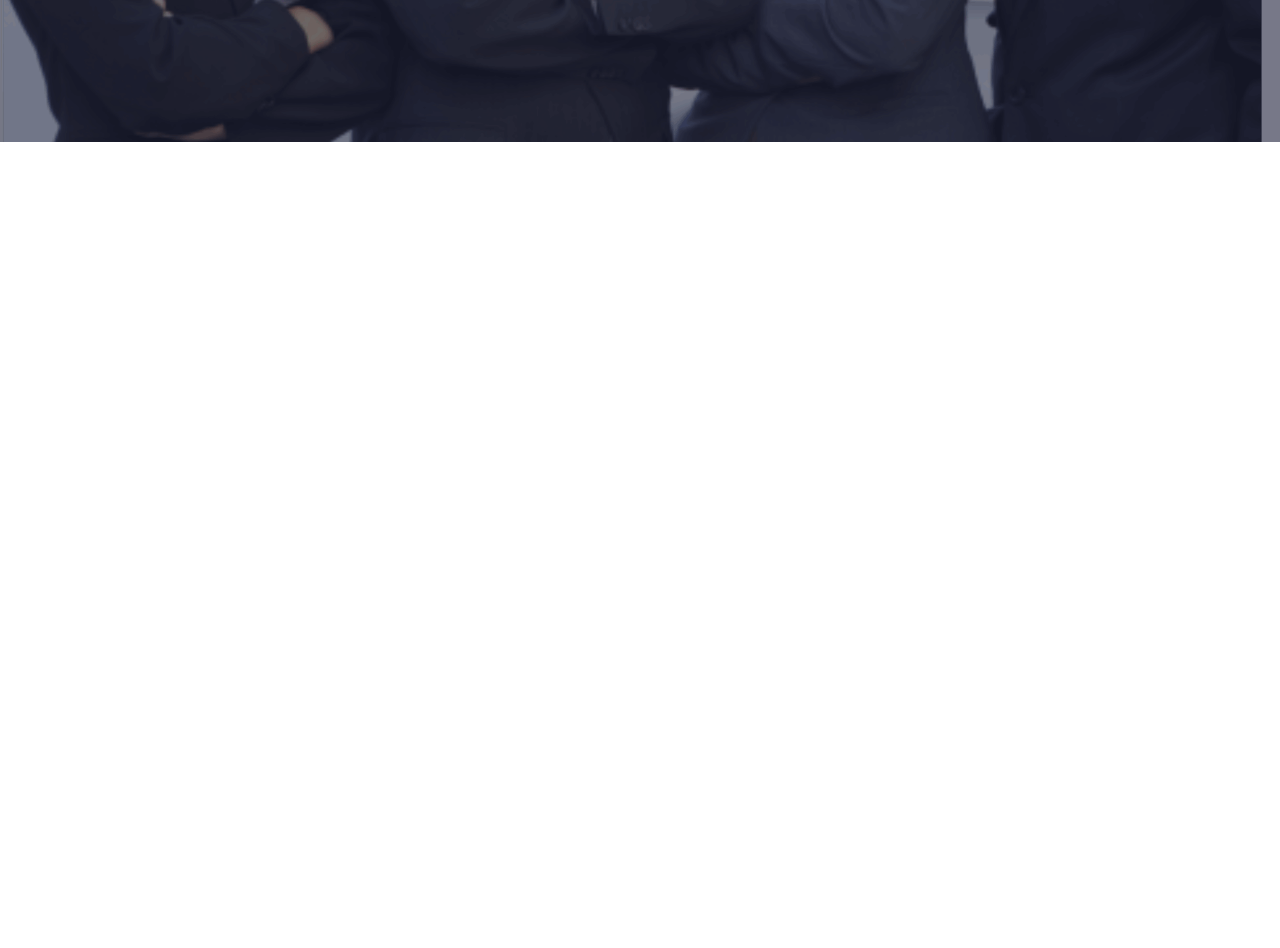
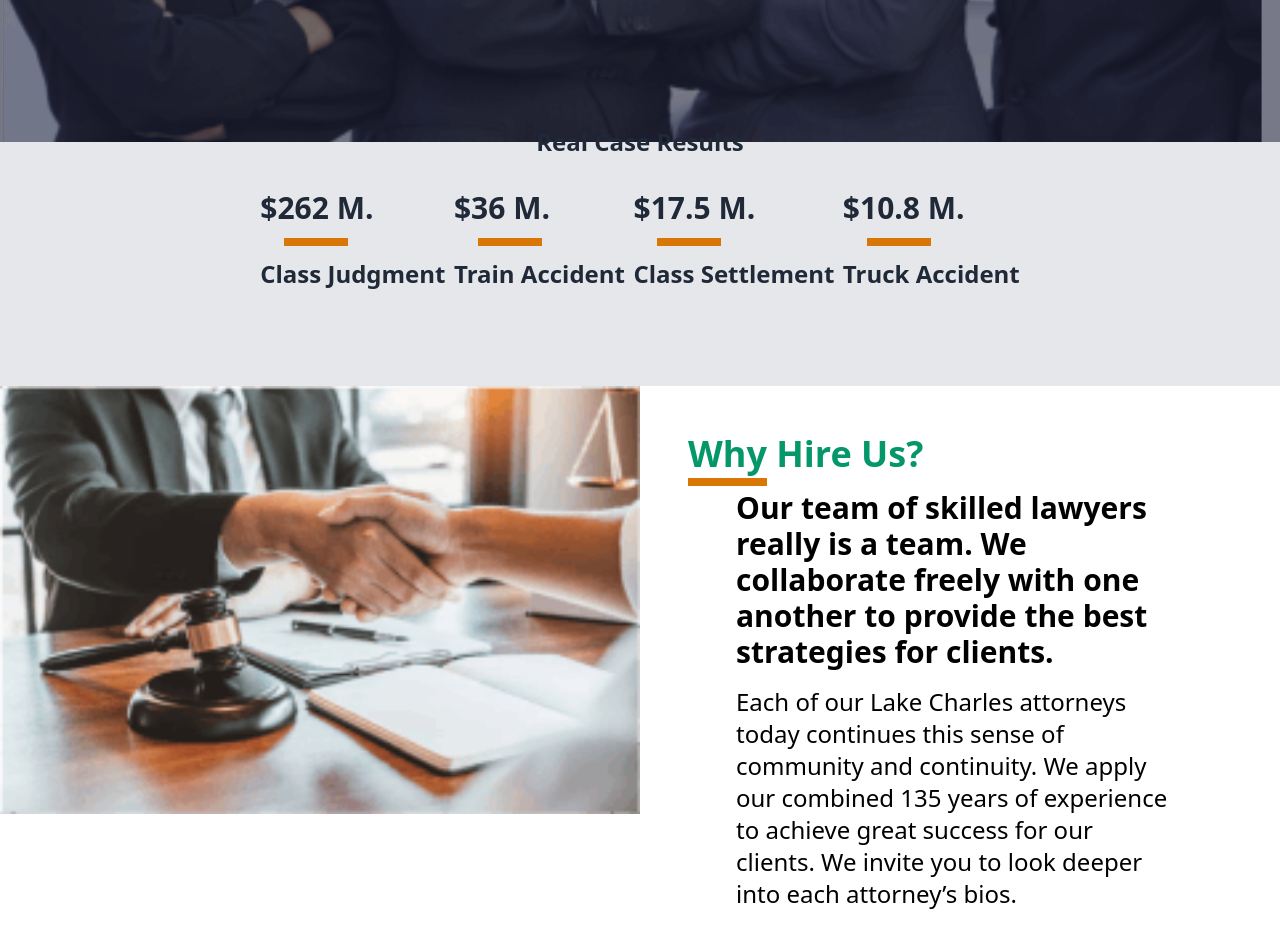
Before and after one commit to cocoa-1012/nuxt-coxcox, a Nuxt app: page / in a window 1280 px wide. Shown: the part 720-1668 px from the top of the page. Before the commit the page ends 862 px from the top, so only its background shows below. Built offline with nearby package versions, Linux system fonts and the light colour scheme.

Commit message:
home page update

```diff
--- a/components/HomeMain.vue
+++ b/components/HomeMain.vue
@@ -14,61 +14,79 @@
         COMMITTED TO SOUTHWEST LOUISIANA. <br />COMMITTED TO HOME.
       </p>
     </div>
-    <div class="container bg-gray-200"></div>
-  </div>
-
-  <!-- <div
+    <div
       class="
-        relative
-        flex
-        items-top
-        justify-around
-        bg-gray-100
-        sm:items-center sm:pt-0
+        flex flex-col
+        bg-gray-200
+        items-center
+        justfy-center
+        font-bold
+        text-gray-800
       "
     >
-      <div class="flex">
-        <NuxtLink to="/" class="mr-3">
-          <img src="images/location.png" loading="lazy" alt="" class="logo" />
-        </NuxtLink>
-        <p class="text-yellow-600 font-bold leading-4">
-          723 Broad Street <br />
-          Lake Charles, LA 70601
+      <p class="text-2xl mb-8 -mt-4">Real Case Results</p>
+      <div class="flex max-w-screen-xl justify-around w-3/5">
+        <div
+          v-for="(data, index) in cardData"
+          :key="index"
+          class="flex flex-col items-left mb-24"
+        >
+          <p class="text-3xl">{{ data.price }}</p>
+          <div class="bg-yellow-600 w-16 h-2 m-3 ml-6"></div>
+          <p class="text-2xl">{{ data.title }}</p>
+        </div>
+      </div>
+    </div>
+    <div class="flex grid grid-cols-2 bg-white">
+      <div>
+        <img src="images/Image 3@1X.png" alt="" class="w-full" />
+      </div>
+
+      <div class="flex flex-col justify-around m-12">
+        <p class="text-green-600 font-bold text-4xl mb-4">
+          <span class="border-b-8 border-yellow-600">Why</span> Hire Us?
+        </p>
+        <p class="text-3xl font-semibold ml-12 w-4/5">
+          Our team of skilled lawyers really is a team. We collaborate freely
+          with one another to provide the best strategies for clients.
+        </p>
+        <p class="text-2xl ml-12 mt-4 w-4/5">
+          Each of our Lake Charles attorneys today continues this sense of
+          community and continuity. We apply our combined 135 years of
+          experience to achieve great success for our clients. We invite you to
+          look deeper into each attorney’s bios.
         </p>
       </div>
-      <div class="text-yellow-600 font-bold">
-        <Nuxt-link to="/att-index" class="m-5">Testimonials</Nuxt-link>
-        <Nuxt-link to="/att-index" class="m-5">Videos</Nuxt-link>
-        <Nuxt-link to="/att-index" class="m-5">Scholarship</Nuxt-link>
-      </div>
-      <NuxtLink to="/" class="mr-3">
-        <img src="images/search.png" loading="lazy" alt="" class="logo" />
-      </NuxtLink>
     </div>
-    <div
-      class="relative flex justify-around bg-gray-100 sm:items-start sm:pt-12"
-    >
-      <NuxtLink to="/" class="mr-3">
-        <img src="images/logo-desktop.png" loading="lazy" alt="" class="logo" />
-      </NuxtLink>
-      <div class="text-white font-bold">
-        <Nuxt-link to="/att-index" class="m-5">Home</Nuxt-link>
-        <Nuxt-link to="/att-index" class="m-5">Our firm</Nuxt-link>
-        <Nuxt-link to="/att-index" class="m-5">Practice Areas</Nuxt-link>
-        <Nuxt-link to="/att-index" class="m-5">Blog</Nuxt-link>
-        <Nuxt-link to="/att-index" class="m-5">Contact Us</Nuxt-link>
-      </div>
-    </div> -->
+  </div>
 </template>
 
 <script>
 export default {
-  // data() {
-  //   return {
-  //     isOpen: false,
-  //     burgerOpen: false,
-  //   };
-  // },
+  data() {
+    return {
+      isOpen: false,
+      burgerOpen: false,
+      cardData: [
+        {
+          price: "$262 M.",
+          title: "Class Judgment",
+        },
+        {
+          price: "$36 M.",
+          title: "Train Accident",
+        },
+        {
+          price: "$17.5 M.",
+          title: "Class Settlement",
+        },
+        {
+          price: "$10.8 M.",
+          title: "Truck Accident",
+        },
+      ],
+    };
+  },
   // methods: {
   //   toggle() {
   //     this.isOpen = !this.isOpen;
```
